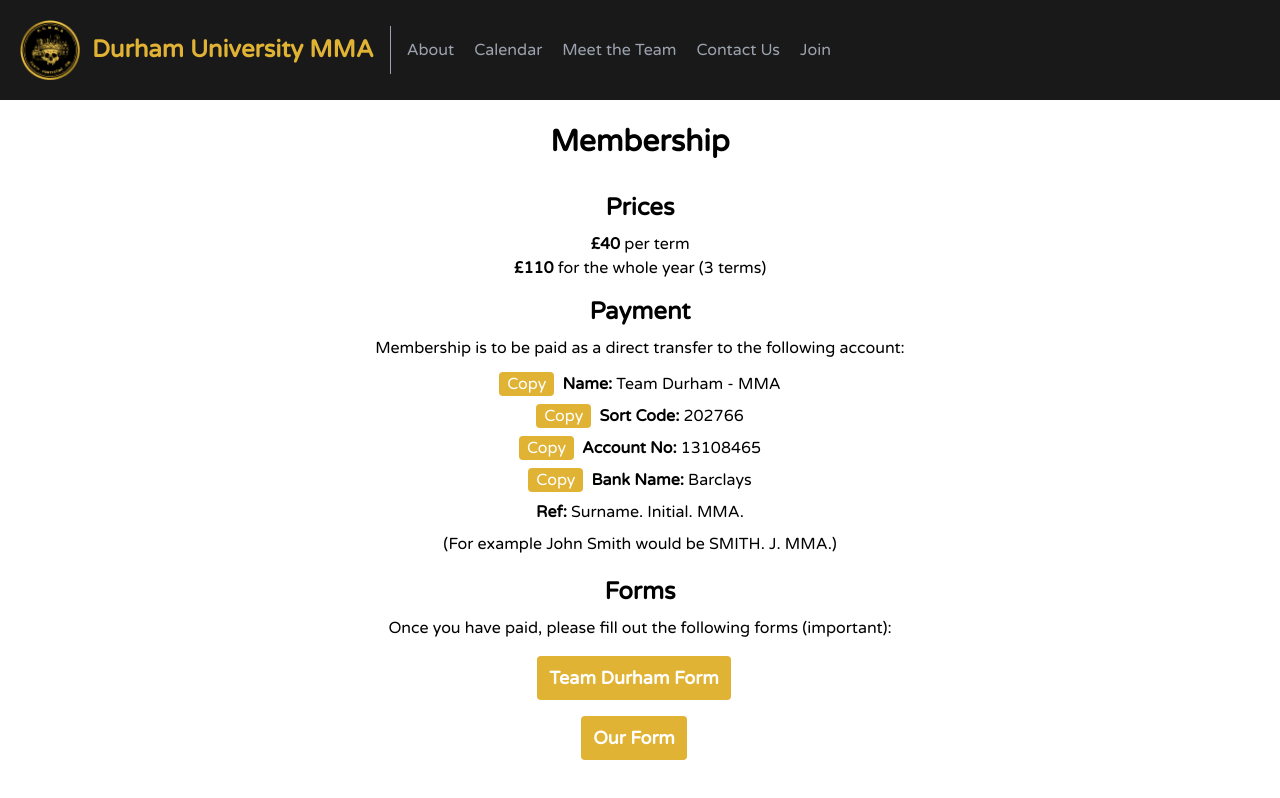
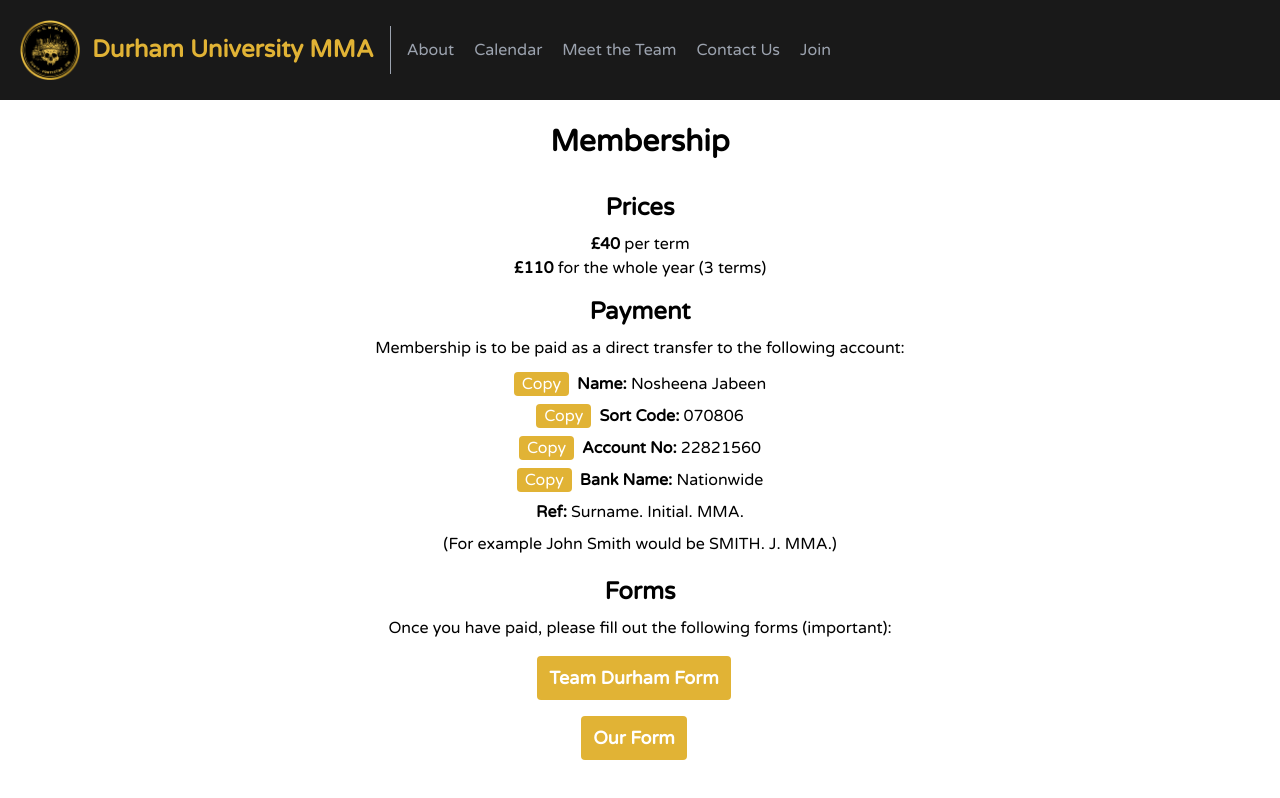
Before and after one commit to loukel/dumma, a React (Create React App) app: page /join in a window 1280 px wide. Built offline with nearby package versions, Linux system fonts and the light colour scheme; no server answers.

Commit message:
Reverted to old bank account payment details

```diff
--- a/src/features/join/Join.js
+++ b/src/features/join/Join.js
@@ -1,8 +1,8 @@
 const Join = () => {
-  const name = 'Team Durham - MMA'
-  const sortCode = '202766'
-  const accountNumber = '13108465'
-  const bankName = 'Barclays'
+  const name = 'Nosheena Jabeen'
+  const sortCode = '070806'
+  const accountNumber = '22821560'
+  const bankName = 'Nationwide'
 
   return (
     <div className="animate-fade lg:mx-16">
```
